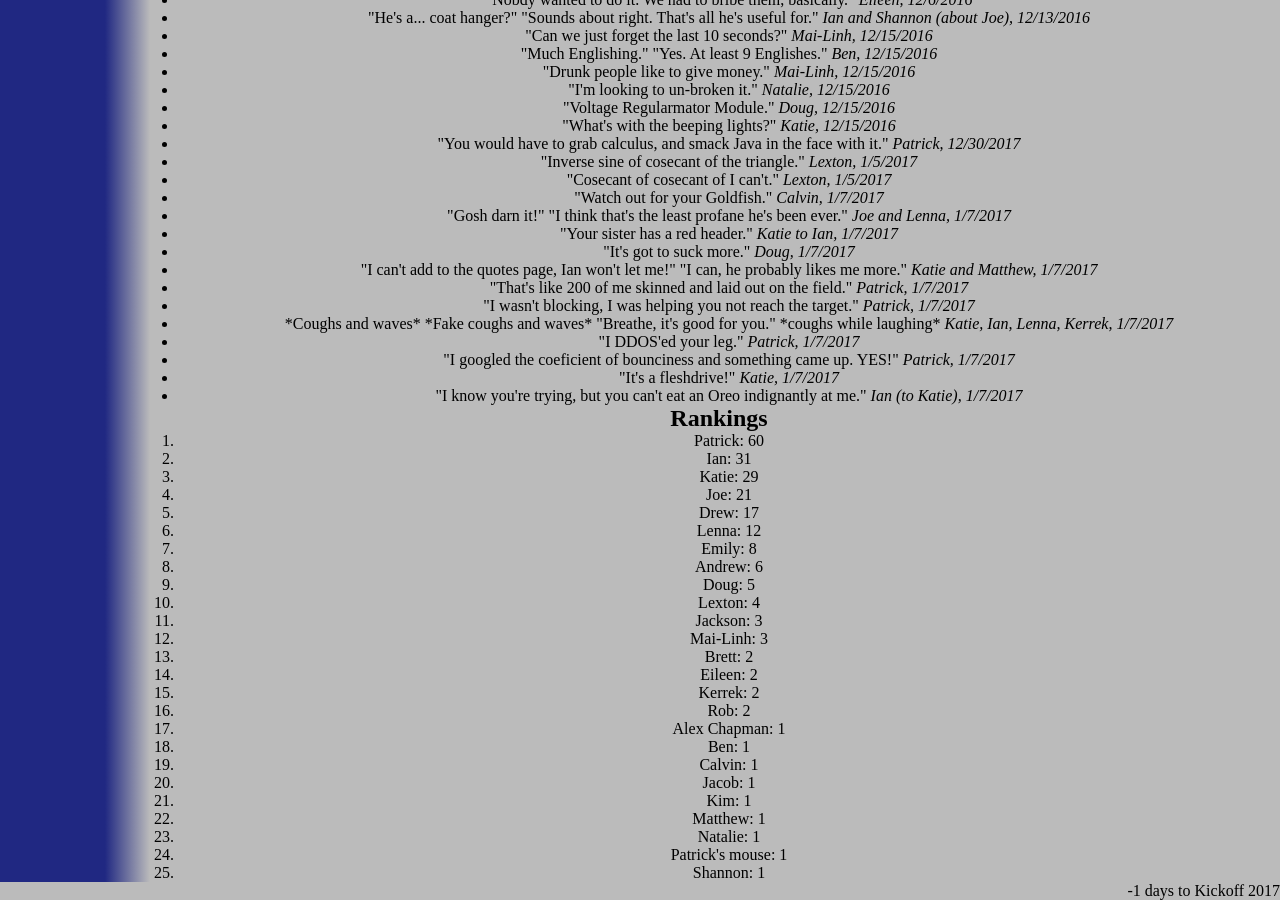
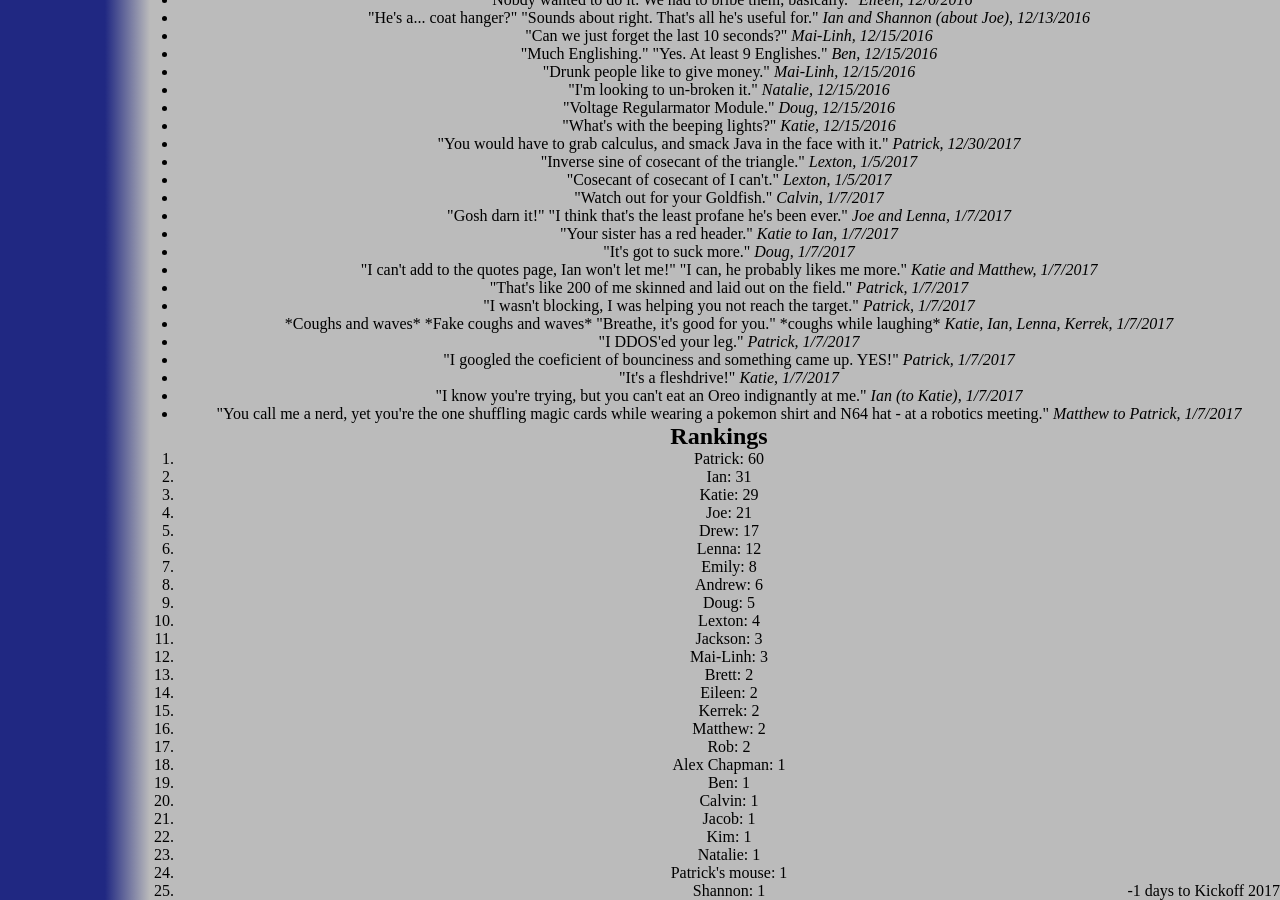
Before and after one commit to katiebugmoon/FRC4131.github.io, a Jekyll site: the page built from media/2017/quotes.html, in a window 1280 px wide and 900 px high, scrolled down 2671 px. Built offline with Jekyll 4.4.1, drawn with Linux system fonts in a browser that asks for light colours; nearby versions of some CDN libraries.

Commit message:
Update quotes.html

```diff
--- a/media/2017/quotes.html
+++ b/media/2017/quotes.html
@@ -163,6 +163,7 @@ title: Build Season 2017 Quotes
 	<li>"I googled the coeficient of bounciness and something came up. YES!" <i>Patrick, 1/7/2017</i></li>
 	<li>"It's a fleshdrive!" <i>Katie, 1/7/2017</i></li>
 	<li>"I know you're trying, but you can't eat an Oreo indignantly at me." <i>Ian (to Katie), 1/7/2017</i></li>
+	<li>"You call me a nerd, yet you're the one shuffling magic cards while wearing a pokemon shirt and N64 hat - at a robotics meeting." <i>Matthew to Patrick, 1/7/2017</i></li>
 </ul>
 <h2>Rankings</h2>
 <ol id='rankings'></ol>
```
